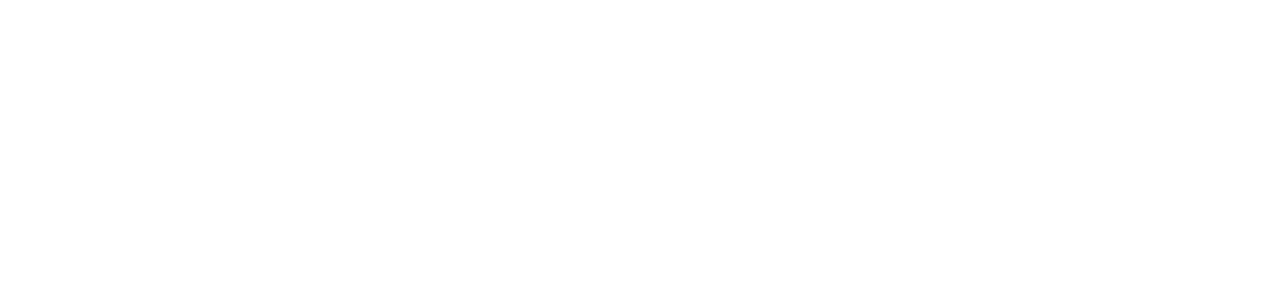
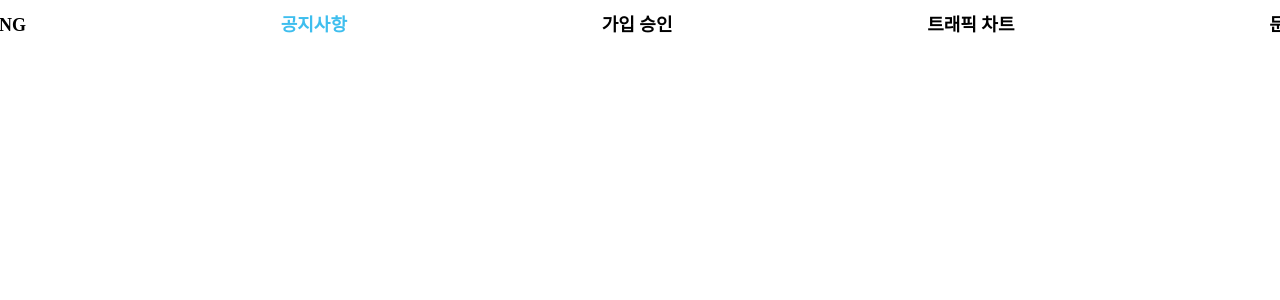
Before and after one commit to Ssadang/ssadang-frontend-web, a React (Create React App) app: page /notice in a window 1280 px wide. Shown: the top 300 px of the page. Built offline with nearby package versions, Linux system fonts and the light colour scheme.

Commit message:
Desing: 관리자 Header 화면 설계 완료

```diff
--- a/src/App.js
+++ b/src/App.js
@@ -2,12 +2,16 @@
 import './App.css';
 import { createGlobalStyle } from 'styled-components';
 import reset from 'styled-reset';
-import { Route, Routes } from 'react-router-dom';
+import { Route, Routes, useLocation } from 'react-router-dom';
 import AuthRoute from './routes/AuthRoute/AuthRoute';
+import Header from './layouts/Header/Header';
 
 const GlobalStyle = createGlobalStyle`${reset}`;
 
 function App() {
+  const location = useLocation();
+  const headerCheck = !(location.pathname === '/');
+
   return (
     <>
       <GlobalStyle />
@@ -19,6 +23,7 @@
             </>
           }/>
         </Routes>
+        {headerCheck && <Header />}
       </div>
     </>
   );
--- /dev/null
+++ b/src/layouts/Header/Header.jsx
@@ -0,0 +1,85 @@
+import React, { useEffect, useState } from 'react';
+import { useLocation, useNavigate } from 'react-router-dom';
+import { Container, ContentBox, RouteButton } from './style';
+
+function Header() {
+    const navigate = useNavigate();
+    const location = useLocation();
+
+    const [ focus, setFocus ] = useState({
+        main: '',
+        notice: '',
+        authorization: '',
+        traffic: '',
+        question: '',
+    })
+
+    const RouteButtonOnClickHandler = (target) => {
+        setFocus({
+            main: target === 'main' ? 'active' : '',
+            notice: target === 'notice' ? 'active' : '',
+            authorization: target === 'authorization' ? 'active' : '',
+            traffic: target === 'traffic' ? 'active' : '',
+            question: target === 'question' ? 'active' : '',
+        })
+        navigate(`/${target}`);
+    }
+
+    useEffect(() => {
+        if(location.pathname.startsWith('/main')) {
+            setFocus({
+                main: 'active',
+                notice: '',
+                authorization: '',
+                traffic: '',
+                question: '',
+            })
+        }else if(location.pathname.startsWith('/notice')) {
+            setFocus({
+                main: '',
+                notice: 'active',
+                authorization: '',
+                traffic: '',
+                question: '',
+            })
+        }else if(location.pathname.startsWith('/authorization')) {
+            setFocus({
+                main: '',
+                notice: '',
+                authorization: 'active',
+                traffic: '',
+                question: '',
+            })
+        }else if(location.pathname.startsWith('/traffic')) {
+            setFocus({
+                main: '',
+                notice: '',
+                authorization: '',
+                traffic: 'active',
+                question: '',
+            })
+        }else if(location.pathname.startsWith('/question')) {
+            setFocus({
+                main: '',
+                notice: '',
+                authorization: '',
+                traffic: '',
+                question: 'active',
+            })
+        }
+    }, [location]);
+
+    return (
+        <Container>
+            <ContentBox>
+                <RouteButton className={focus.main} onClick={() => RouteButtonOnClickHandler('main')}>SSADANG</RouteButton>
+                <RouteButton className={focus.notice} onClick={() => RouteButtonOnClickHandler('notice')}>공지사항</RouteButton>
+                <RouteButton className={focus.authorization} onClick={() => RouteButtonOnClickHandler('authorization')}>가입 승인</RouteButton>
+                <RouteButton className={focus.traffic} onClick={() => RouteButtonOnClickHandler('traffic')}>트래픽 차트</RouteButton>
+                <RouteButton className={focus.question} onClick={() => RouteButtonOnClickHandler('question')}>문의 사항</RouteButton>
+            </ContentBox>
+        </Container>
+    )
+}
+
+export default Header;
--- /dev/null
+++ b/src/layouts/Header/style.js
@@ -0,0 +1,28 @@
+import styled from "styled-components";
+
+export const Container = styled.div`
+    position: fixed;
+    top: 0;
+    display: flex;
+    justify-items: center;
+    align-items: center;
+`;
+
+export const ContentBox = styled.div`
+    display: flex;
+    justify-content: space-between;
+    align-items: center;
+    width: 1400px;
+    height: 50px;
+`;
+
+export const RouteButton = styled.div`
+    font-size: 18px;
+    font-weight: bold;
+    cursor: pointer;
+    transition: all 0.3s;
+    &:hover {
+        color: #3ebeee;
+    }
+    color: ${(props) => (props.className === 'active' ? '#3ebeee' : 'black')};
+`;
--- a/src/pages/AuthPage/AuthSignInPage/AuthSignInPage.jsx
+++ b/src/pages/AuthPage/AuthSignInPage/AuthSignInPage.jsx
@@ -35,7 +35,7 @@
         <>
             <Container>
                 <ContentBox>
-                    <Title>관리자 로그인</Title>
+                    <Title>SSADANG 관리자 로그인</Title>
                     <SubTitle>웹 관리자모드 로그인하세요.</SubTitle>
                     <InputContainer>
                         <InputComponent
```
